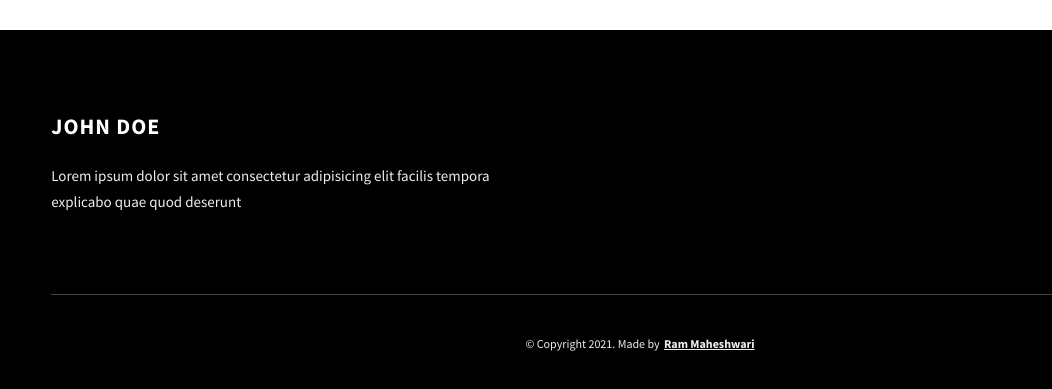
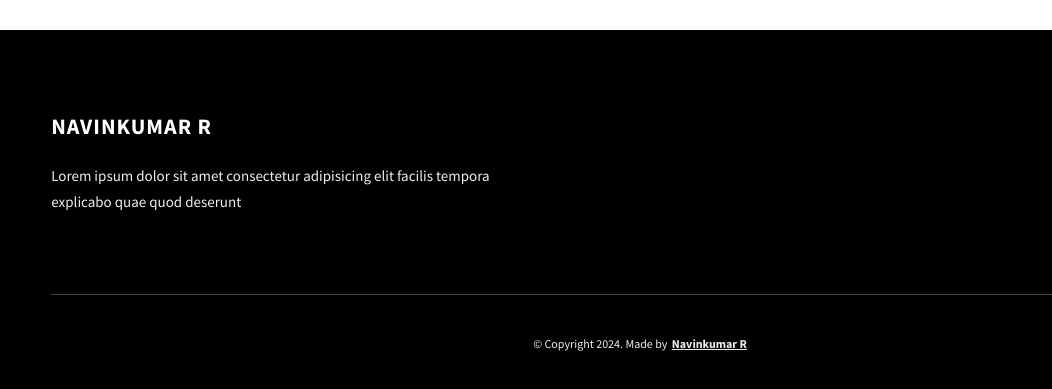
Before and after one commit to Navinkumar067/Personal-Portfolio, a plain HTML site: page index.html in a window 1280 px wide. Shown: the part 4648-5037 px from the top of the page, 0-1052 px from the left. Drawn offline with Linux system fonts and the light colour scheme.

Commit message:
Update index.html

```diff
--- a/index.html
+++ b/index.html
@@ -391,7 +391,7 @@
 
           </div>
           <div class="main-footer__row main-footer__row-2">
-            <h4 class="heading heading-sm text-lt">John Doe</h4>
+            <h4 class="heading heading-sm text-lt">Navinkumar R</h4>
             <p class="main-footer__short-desc">
               Lorem ipsum dolor sit amet consectetur adipisicing elit facilis
               tempora explicabo quae quod deserunt
@@ -401,9 +401,9 @@
 
         <!-- If you give me some credit or shoutout here by linking to my website, then it will be a big thing for me and will help me a lot :) -->
         <div class="main-footer__lower">
-          &copy; Copyright 2021. Made by
-          <a rel="noreferrer" target="_blank" href="https://rammaheshwari.com"
-            >Ram Maheshwari</a
+          &copy; Copyright 2024. Made by
+          <a rel="noreferrer" target="_blank" href="github.com/Navinkumar067"
+            >Navinkumar R</a
           >
         </div>
       </div>
```
